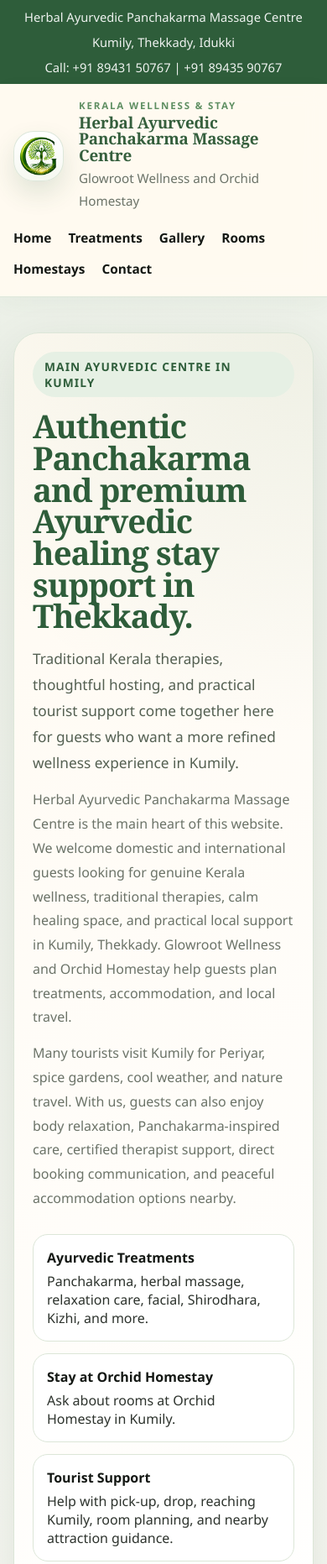
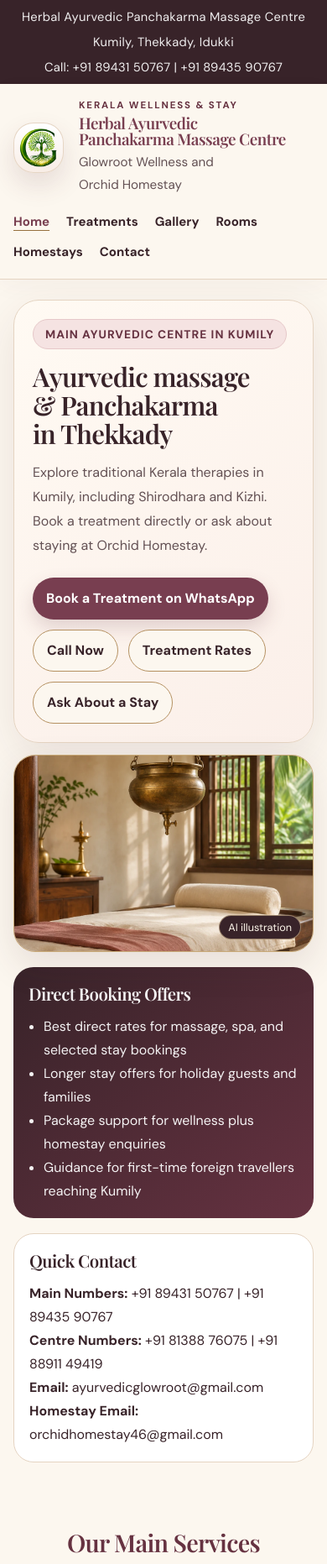
Before and after one commit to mediamaxefex-website/Glowroot, a plain HTML site: page index.html in a window 390 px wide. Shown: the top 1863 px of the page at 84% size. Drawn offline with nearby package versions, Linux system fonts and the light colour scheme.

Commit message:
Refresh Glowroot theme and wellness photography

```diff
--- /dev/null
+++ b/assets/glowroot-theme.css
@@ -0,0 +1,189 @@
+:root {
+  --brand-ink: #382329;
+  --brand-rose: #783e50;
+  --brand-rose-dark: #663241;
+  --brand-blush: #f5e3e2;
+  --brand-cream: #fcf7ef;
+  --brand-gold: #97703e;
+  --brand-gold-light: #e5cc9f;
+  --brand-border: #e5d4c2;
+  --body-font: "DM Sans", "Segoe UI", sans-serif;
+  --heading-font: "Playfair Display", Georgia, serif;
+}
+
+body {
+  font-family: var(--body-font);
+  background: linear-gradient(155deg, var(--brand-cream) 24%, #fbf0eb 100%);
+}
+
+h1, h2, h3, .hero h2, .section-title, .brand h1, .side-card h3 {
+  font-family: var(--heading-font);
+  font-weight: 600;
+  letter-spacing: -0.025em;
+  text-wrap: balance;
+}
+
+p { text-wrap: pretty; }
+
+.topbar {
+  background: var(--brand-ink);
+  letter-spacing: 0.02em;
+}
+
+.site-header {
+  background: rgba(252, 247, 239, 0.97);
+  border-bottom: 1px solid var(--brand-border);
+}
+
+.nav a {
+  color: var(--brand-ink);
+  font-size: 0.94rem;
+}
+
+.nav a:hover,
+.nav a[aria-current="page"] {
+  color: var(--brand-rose);
+  text-decoration: underline;
+  text-decoration-color: var(--brand-gold);
+  text-underline-offset: 0.36em;
+}
+
+a:focus-visible {
+  outline: 2px solid var(--brand-rose);
+  outline-offset: 4px;
+  box-shadow: 0 0 0 4px var(--brand-cream);
+}
+
+.eyebrow, .tag, .brand-label {
+  color: var(--brand-rose-dark);
+}
+
+.eyebrow, .tag {
+  background: var(--brand-blush);
+  border: 1px solid #e6c8c9;
+  letter-spacing: 0.075em;
+}
+
+.btn, .btn-secondary {
+  text-align: center;
+  line-height: 1.25;
+  padding-block: 10px;
+}
+
+.btn {
+  background: var(--brand-rose);
+  color: #fff;
+}
+
+.btn:hover { background: var(--brand-rose-dark); }
+
+.btn-secondary {
+  background: var(--brand-cream);
+  border-color: #b59162;
+  color: var(--brand-ink);
+}
+
+.btn-secondary:hover { background: #f0e1ce; }
+
+.hero-main, .hero-box {
+  background: linear-gradient(145deg, #fffaf3, #fbefe9);
+  border-color: var(--brand-border);
+}
+
+.hero .hero-main, .hero .hero-box {
+  align-content: center;
+}
+
+.hero h2 {
+  color: var(--brand-ink);
+  line-height: 1.08;
+}
+
+.hero .cta-row { margin-top: 24px; }
+
+.hero-illustration {
+  position: relative;
+  min-width: 0;
+  min-height: 310px;
+  margin: 0;
+  overflow: hidden;
+  isolation: isolate;
+  border: 1px solid #c8a978;
+  border-radius: 26px;
+  background: #e9d4be;
+  box-shadow: 0 16px 44px rgba(71, 39, 47, 0.12);
+}
+
+.hero-illustration img {
+  position: absolute;
+  inset: 0;
+  width: 100%;
+  height: 100%;
+  object-fit: cover;
+}
+
+.hero-illustration figcaption {
+  position: absolute;
+  right: 14px;
+  bottom: 14px;
+  left: auto;
+  padding: 5px 10px;
+  border: 1px solid rgba(229, 204, 159, 0.55);
+  border-radius: 99px;
+  background: #382329;
+  color: #fff8ec;
+  font-size: 0.79rem;
+}
+
+.home-hero { padding-top: clamp(24px, 4vw, 56px); }
+
+.home-hero .hero-grid,
+.hero-split,
+.hero-shell {
+  grid-template-columns: minmax(0, 1.14fr) minmax(0, 0.86fr);
+  gap: clamp(14px, 2.3vw, 28px);
+}
+
+.home-hero .hero-grid { min-height: 505px; }
+.home-hero .hero-illustration img { object-position: center 47%; }
+
+.hero-split {
+  display: grid;
+}
+
+.hero .booking-notes {
+  display: grid;
+  grid-template-columns: repeat(2, minmax(0, 1fr));
+  gap: 18px;
+  margin-top: 18px;
+}
+
+.booking-notes .side-card,
+.booking-notes .mini-card {
+  padding: clamp(18px, 2.4vw, 28px);
+}
+
+.booking-notes .side-card.primary,
+.booking-notes .mini-card.primary {
+  background: linear-gradient(140deg, var(--brand-ink), var(--brand-rose-dark));
+}
+
+.contact-panel { border-color: #906350; }
+
+@media (max-width: 800px) {
+  .home-hero .hero-grid,
+  .hero-shell,
+  .hero-split,
+  .hero .booking-notes {
+    grid-template-columns: minmax(0, 1fr);
+  }
+
+  .home-hero .hero-grid { min-height: 0; }
+  .hero-illustration { min-height: clamp(235px, 58vw, 420px); }
+  .home-hero .hero-illustration img { object-position: center 54%; }
+}
+
+@media (max-width: 480px) {
+  .hero h2 { font-size: clamp(1.9rem, 8vw, 2.5rem); }
+  .hero .btn, .hero .btn-secondary { padding-inline: 16px; }
+}
--- a/index.html
+++ b/index.html
@@ -7,20 +7,23 @@
   <meta name="description"
     content="Explore Ayurvedic massage, Panchakarma, Shirodhara and Kizhi in Kumily, Thekkady. See treatment rates or ask about availability on WhatsApp.">
   <title>Ayurvedic Massage in Kumily, Thekkady | Glowroot</title>
+  <link rel="preconnect" href="https://fonts.googleapis.com">
+  <link rel="preconnect" href="https://fonts.gstatic.com" crossorigin>
+  <link rel="stylesheet" href="https://fonts.googleapis.com/css2?family=DM+Sans:wght@400;500;600;700&amp;family=Playfair+Display:wght@500;600;700&amp;display=swap">
   <style>
     :root {
-      --green-deep: #2e5d3a;
-      --green-main: #5f8f62;
-      --green-soft: #e6f0e4;
-      --green-pale: #f5f9f1;
-      --cream: #fffaf1;
-      --cream-strong: #f3ead8;
-      --text: #2d332d;
-      --muted: #6b7368;
+      --rose-deep: #663241;
+      --gold: #9a6e48;
+      --blush: #f5e3e2;
+      --pink-pale: #fbefe9;
+      --cream: #fff9ef;
+      --cream-strong: #efe0cb;
+      --text: #382329;
+      --muted: #635154;
       --white: #ffffff;
-      --black: #141814;
-      --line: #dce6d8;
-      --shadow: 0 18px 55px rgba(41, 54, 40, 0.10);
+      --black: #352127;
+      --line: #e5d4c2;
+      --shadow: 0 18px 55px rgba(78, 43, 50, 0.10);
       --radius: 24px;
       --radius-sm: 18px;
       --max: 1180px;
@@ -39,8 +42,8 @@
       font-family: "Segoe UI", Tahoma, Geneva, Verdana, sans-serif;
       color: var(--text);
       background:
-        radial-gradient(circle at top left, rgba(95, 143, 98, 0.12), transparent 26%),
-        linear-gradient(180deg, #fdfcf8 0%, #f6f8f1 100%);
+        radial-gradient(circle at top left, rgba(190, 130, 141, 0.12), transparent 26%),
+        linear-gradient(180deg, #fffaf4 0%, #f8ede6 100%);
     }
 
     img {
@@ -59,7 +62,7 @@
     }
 
     .topbar {
-      background: var(--green-deep);
+      background: var(--rose-deep);
       color: rgba(255, 255, 255, 0.92);
       font-size: 0.92rem;
     }
@@ -78,8 +81,8 @@
       z-index: 30;
       background: rgba(255, 250, 241, 0.96);
       backdrop-filter: blur(12px);
-      border-bottom: 1px solid rgba(220, 230, 216, 0.95);
-      box-shadow: 0 8px 24px rgba(46, 93, 58, 0.04);
+      border-bottom: 1px solid rgba(229, 212, 194, 0.95);
+      box-shadow: 0 8px 24px rgba(102, 50, 65, 0.04);
     }
 
     .header-row {
@@ -102,10 +105,10 @@
       height: 78px;
       object-fit: contain;
       border-radius: 24px;
-      background: linear-gradient(180deg, #ffffff, #f6f8f1);
-      box-shadow: 0 14px 30px rgba(46, 93, 58, 0.14);
+      background: linear-gradient(180deg, #ffffff, #f8ede6);
+      box-shadow: 0 14px 30px rgba(102, 50, 65, 0.14);
       padding: 6px;
-      border: 1px solid rgba(220, 230, 216, 0.95);
+      border: 1px solid rgba(229, 212, 194, 0.95);
     }
 
     .brand-copy {
@@ -119,7 +122,7 @@
       font-weight: 800;
       letter-spacing: 0.16em;
       text-transform: uppercase;
-      color: var(--green-main);
+      color: var(--gold);
     }
 
     .brand h1 {
@@ -128,7 +131,7 @@
       font-size: 1.42rem;
       line-height: 1.02;
       letter-spacing: -0.01em;
-      color: #355f3d;
+      color: #783e50;
     }
 
     .brand p {
@@ -159,7 +162,7 @@
       bottom: 0;
       width: 100%;
       height: 2px;
-      background: rgba(95, 143, 98, 0.35);
+      background: rgba(190, 130, 141, 0.35);
       transform: scaleX(0);
       transform-origin: center;
       transition: transform 0.2s ease;
@@ -179,8 +182,7 @@
       gap: 24px;
     }
 
-    .hero-main,
-    .hero-side {
+    .hero-main {
       border-radius: 30px;
       border: 1px solid var(--line);
       box-shadow: var(--shadow);
@@ -189,17 +191,9 @@
     .hero-main {
       padding: 46px;
       background:
-        radial-gradient(circle at top right, rgba(95, 143, 98, 0.10), transparent 28%),
+        radial-gradient(circle at top right, rgba(190, 130, 141, 0.10), transparent 28%),
         linear-gradient(140deg, rgba(255, 250, 241, 0.98), rgba(255, 255, 255, 0.98)),
         var(--white);
-    }
-
-    .hero-side {
-      padding: 24px;
-      background: var(--cream);
-      display: grid;
-      gap: 18px;
-      align-content: start;
     }
 
     .eyebrow {
@@ -207,8 +201,8 @@
       align-items: center;
       padding: 8px 14px;
       border-radius: 999px;
-      background: var(--green-soft);
-      color: var(--green-deep);
+      background: var(--blush);
+      color: var(--rose-deep);
       font-size: 0.86rem;
       font-weight: 800;
       letter-spacing: 0.08em;
@@ -221,13 +215,7 @@
       font-size: clamp(2.4rem, 4.2vw, 4.4rem);
       line-height: 0.98;
       letter-spacing: -0.025em;
-      color: var(--green-deep);
-    }
-
-    .hero-lead {
-      max-width: 660px;
-      font-size: 1.08rem;
-      color: #546052;
+      color: var(--rose-deep);
     }
 
     p {
@@ -236,26 +224,7 @@
       margin: 0 0 14px;
     }
 
-    .hero-points {
-      display: grid;
-      grid-template-columns: repeat(3, minmax(0, 1fr));
-      gap: 14px;
-      margin: 28px 0;
-    }
 
-    .hero-points div {
-      background: var(--white);
-      border: 1px solid var(--line);
-      border-radius: var(--radius-sm);
-      padding: 16px;
-    }
-
-    .hero-points strong {
-      display: block;
-      margin-bottom: 6px;
-      color: var(--black);
-      font-size: 1rem;
-    }
 
     .cta-row {
       display: flex;
@@ -277,9 +246,9 @@
     }
 
     .btn {
-      background: var(--green-deep);
+      background: var(--rose-deep);
       color: var(--white);
-      box-shadow: 0 10px 22px rgba(46, 93, 58, 0.18);
+      box-shadow: 0 10px 22px rgba(102, 50, 65, 0.18);
     }
 
     .btn-secondary {
@@ -299,7 +268,7 @@
     }
 
     .side-card.primary {
-      background: linear-gradient(180deg, var(--green-deep), #23452c);
+      background: linear-gradient(180deg, var(--rose-deep), #492633);
       color: rgba(255, 255, 255, 0.94);
     }
 
@@ -336,7 +305,7 @@
       text-align: center;
       font-family: Georgia, "Times New Roman", serif;
       font-size: clamp(1.8rem, 2.6vw, 2.7rem);
-      color: var(--green-deep);
+      color: var(--rose-deep);
     }
 
     .section-intro {
@@ -387,8 +356,8 @@
       margin-bottom: 12px;
       padding: 7px 12px;
       border-radius: 999px;
-      background: var(--green-soft);
-      color: var(--green-deep);
+      background: var(--blush);
+      color: var(--rose-deep);
       font-size: 0.84rem;
       font-weight: 800;
     }
@@ -396,7 +365,7 @@
     .price {
       font-size: 1.9rem;
       font-weight: 800;
-      color: var(--green-deep);
+      color: var(--rose-deep);
       margin: 14px 0 6px;
     }
 
@@ -439,7 +408,7 @@
     }
 
     .contact-panel {
-      background: linear-gradient(135deg, #29492f, #3e6844);
+      background: linear-gradient(135deg, #432631, #753c50);
       color: rgba(255, 255, 255, 0.94);
       padding: 34px;
     }
@@ -503,16 +472,16 @@
     }
 
     .contact-panel .btn {
-      background: #3a7247;
+      background: #713549;
       color: #ffffff;
       border: 1px solid rgba(255, 255, 255, 0.08);
     }
 
     .contact-panel .btn-secondary {
-      background: #f5ecd9;
-      color: #1f2a1f;
-      border: 1px solid #e6d8ba;
-      box-shadow: 0 8px 18px rgba(20, 24, 20, 0.12);
+      background: #f4e5d0;
+      color: #382329;
+      border: 1px solid #dec49c;
+      box-shadow: 0 8px 18px rgba(56, 35, 41, 0.12);
     }
 
     footer {
@@ -531,10 +500,6 @@
         grid-template-columns: 1fr;
       }
 
-      .hero-points {
-        grid-template-columns: 1fr;
-      }
-
       .header-row {
         flex-direction: column;
         align-items: flex-start;
@@ -547,7 +512,6 @@
 
     @media (max-width: 680px) {
       .hero-main,
-      .hero-side,
       .card,
       .feature-panel,
       .contact-panel {
@@ -564,6 +528,7 @@
       }
     }
   </style>
+  <link rel="stylesheet" href="assets/glowroot-theme.css">
   <link rel="canonical" href="https://glowroot.co.in/">
   <script type="application/ld+json">
 {
@@ -602,7 +567,7 @@
         </div>
       </div>
       <nav class="nav" aria-label="Primary navigation">
-        <a href="/">Home</a>
+        <a href="/" aria-current="page">Home</a>
         <a href="services.html">Treatments</a>
         <a href="gallery.html">Gallery</a>
         <a href="rooms.html">Rooms</a>
@@ -613,33 +578,12 @@
   </header>
 
   <main>
-    <section class="hero">
+    <section class="hero home-hero">
       <div class="container hero-grid">
         <div class="hero-main">
           <span class="eyebrow">Main Ayurvedic Centre In Kumily</span>
-          <h2>Authentic Panchakarma and premium Ayurvedic healing stay support in Thekkady.</h2>
-          <p class="hero-lead">Traditional Kerala therapies, thoughtful hosting, and practical tourist support come
-            together here for guests who want a more refined wellness experience in Kumily.</p>
-          <p>Herbal Ayurvedic Panchakarma Massage Centre is the main heart of this website. We welcome domestic and
-            international guests looking for genuine Kerala wellness, traditional therapies, calm healing space, and
-            practical local support in Kumily, Thekkady. Glowroot Wellness and Orchid Homestay help guests plan treatments, accommodation, and local travel.</p>
-          <p>Many tourists visit Kumily for Periyar, spice gardens, cool weather, and nature travel. With us, guests
-            can also enjoy body relaxation, Panchakarma-inspired care, certified therapist support, direct booking
-            communication, and peaceful accommodation options nearby.</p>
-          <div class="hero-points">
-            <div>
-              <strong>Ayurvedic Treatments</strong>
-              Panchakarma, herbal massage, relaxation care, facial, Shirodhara, Kizhi, and more.
-            </div>
-            <div>
-              <strong>Stay at Orchid Homestay</strong>
-              Ask about rooms at Orchid Homestay in Kumily.
-            </div>
-            <div>
-              <strong>Tourist Support</strong>
-              Help with pick-up, drop, reaching Kumily, room planning, and nearby attraction guidance.
-            </div>
-          </div>
+          <h2>Ayurvedic massage &amp; Panchakarma in Thekkady</h2>
+          <p>Explore traditional Kerala therapies in Kumily, including Shirodhara and Kizhi. Book a treatment directly or ask about staying at Orchid Homestay.</p>
           <div class="cta-row">
             <a class="btn" href="https://wa.me/918943150767?text=Hi%2C%20I%20found%20you%20on%20glowroot.co.in.%20Could%20you%20share%20treatment%20availability%20and%20rates%3F">Book a Treatment on WhatsApp</a>
             <a class="btn-secondary" href="tel:+918943150767">Call Now</a>
@@ -648,7 +592,12 @@
           </div>
         </div>
 
-        <aside class="hero-side">
+        <figure class="hero-illustration">
+          <img src="images/ayurveda-shirodhara.webp" width="1024" height="1536" alt="Brass Shirodhara vessel over a wood massage table with cream linen" fetchpriority="high" decoding="async">
+          <figcaption>AI illustration</figcaption>
+        </figure>
+      </div>
+      <aside class="container booking-notes">
           <div class="side-card primary">
             <h3>Direct Booking Offers</h3>
             <ul>
@@ -665,8 +614,7 @@
             <p><strong>Email:</strong> ayurvedicglowroot@gmail.com</p>
             <p><strong>Homestay Email:</strong> orchidhomestay46@gmail.com</p>
           </div>
-        </aside>
-      </div>
+      </aside>
     </section>
 
     <section class="section">
```
Also changed, not shown: gallery.html (+39 -35 lines), homestays.html (+40 -33 lines), rooms.html (+45 -42 lines), services.html (+51 -58 lines), images/ayurveda-kizhi.webp (added), images/ayurveda-lotus.webp (added), images/ayurveda-shirodhara.webp (added), images/clinic1-enhanced.webp (added), images/clinic7-enhanced.webp (added), images/orchid-10-enhanced.webp (added), images/orchid-2-enhanced.webp (added), images/orchid-7-enhanced.webp (added).
